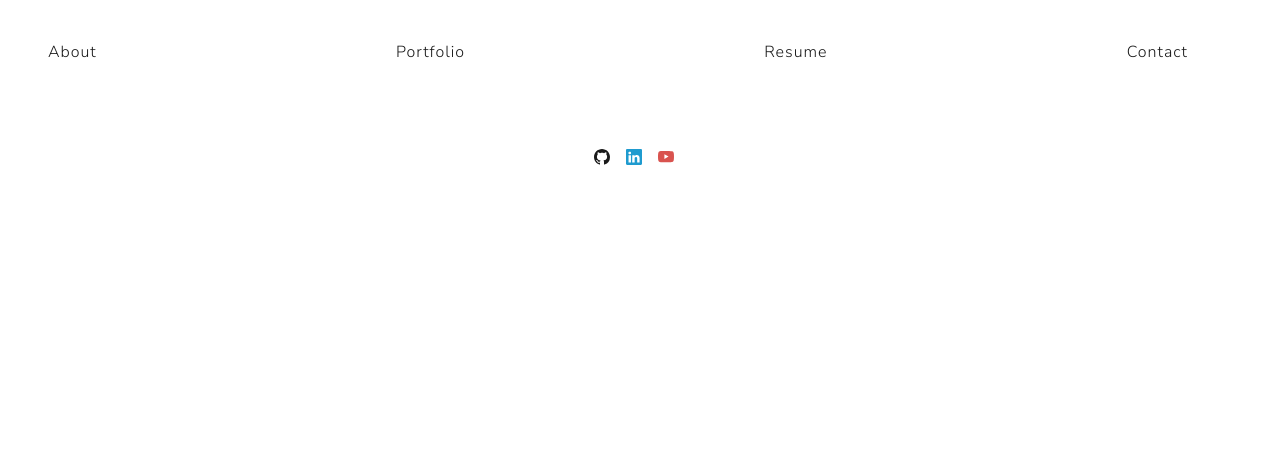
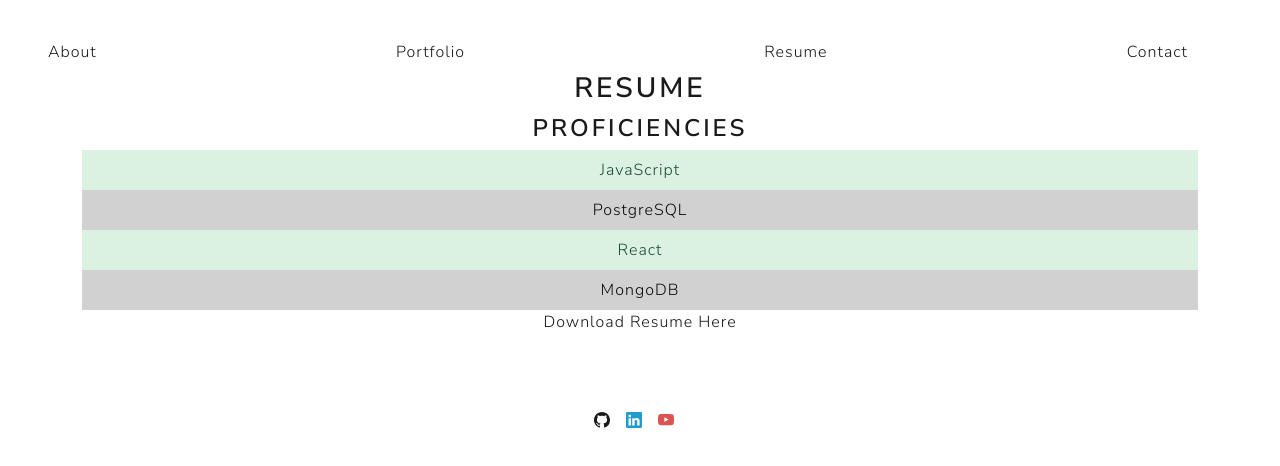
Before and after one commit to aharper2568/react-portfolio, a React (Vite) app: page /Resume in a window 1280 px wide. Shown: the top 466 px of the page. Built offline with nearby package versions, Linux system fonts and the light colour scheme.

Commit message:
added resume content with styles

```diff
--- a/src/pages/Resume.jsx
+++ b/src/pages/Resume.jsx
@@ -1,3 +1,25 @@
 export default function Resume() {
-
+  return (
+    <section id="resume">
+      <h2>Resume</h2>
+      <section id="resume-card" className="container border">
+        <h3>Proficiencies</h3>
+        <ul className="list-group">
+          <li className="list-group-item list-group-item-success">
+            JavaScript
+          </li>
+          <li className="list-group-item list-group-item-primary">
+            PostgreSQL
+          </li>
+          <li className="list-group-item list-group-item list-group-item-success">
+          React
+          </li>
+          <li className="list-group-item list-group-item-primary">
+          MongoDB
+          </li>
+        </ul>
+      </section>
+      <a href="#" className="link-offset-2 link-underline link-underline-opacity-0" download>Download Resume Here</a>
+    </section>
+  )
 }
```
